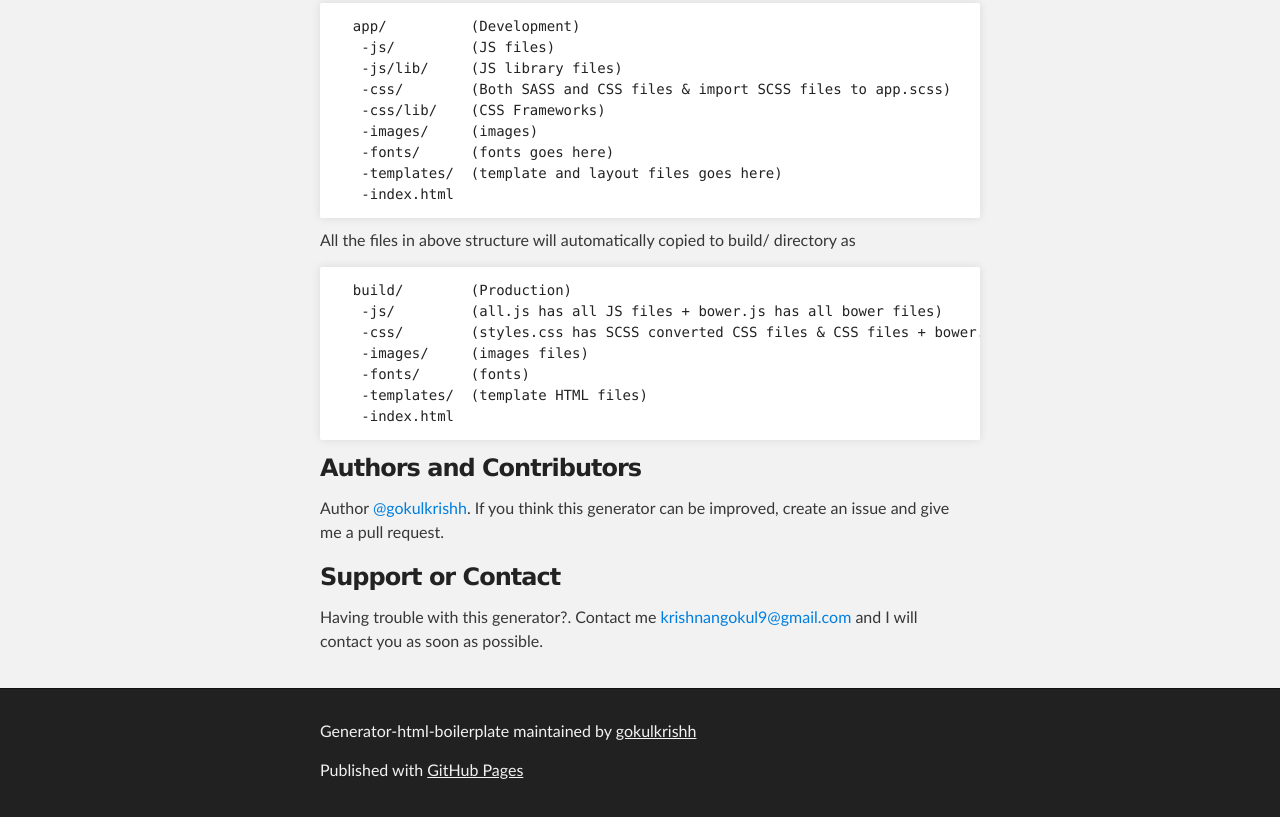
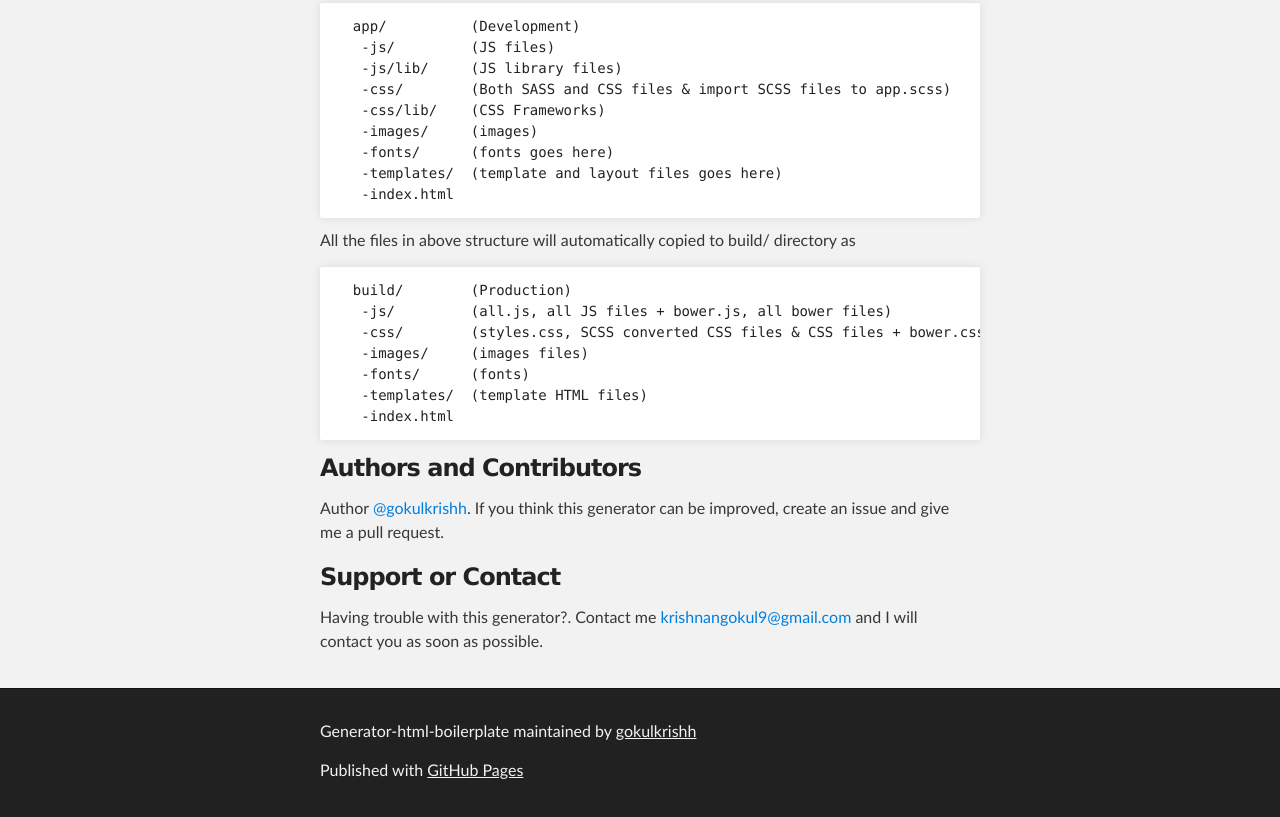
Before and after one commit to gokulkrishh/generator-html-boilerplate, a plain HTML site: page index.html in a window 1280 px wide. Shown: the part 1700-2517 px from the top of the page. Drawn offline with Linux system fonts and the light colour scheme.

```diff
--- a/index.html
+++ b/index.html
@@ -105,8 +105,8 @@
 <p>All the files in above structure will automatically copied to build/ directory as</p>
 
 <pre><code>  build/        (Production)
-   -js/         (all.js has all JS files + bower.js has all bower files)
-   -css/        (styles.css has SCSS converted CSS files &amp; CSS files + bower.css files)
+   -js/         (all.js, all JS files + bower.js, all bower files)
+   -css/        (styles.css, SCSS converted CSS files &amp; CSS files + bower.css files)
    -images/     (images files)
    -fonts/      (fonts)
    -templates/  (template HTML files)
```
Also changed, not shown: params.json (+1 -1 lines).
